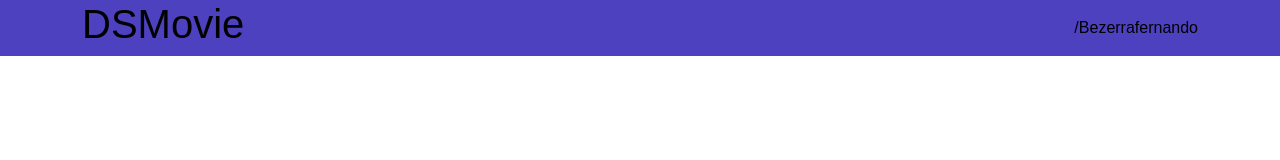
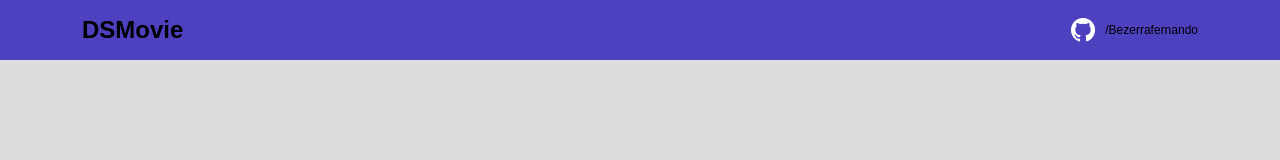
Before and after one commit to Bezerrafernando/DSMovie, a plain HTML site: page index.html in a window 1280 px wide. Drawn offline with nearby package versions, Linux system fonts and the light colour scheme.

Commit message:
Barra superior PARTE 2

```diff
--- a/css/styles.css
+++ b/css/styles.css
@@ -1,22 +1,51 @@
 @import url('https://fonts.googleapis.com/css2?family=Open+Sans:wght@300;400;700&display=swap');
+
+:root {
+    --bg-gray: #ddd;
+    --color-primary: #4D41C0;
+    --white: #fff;
+}
 *{
+    margin: 0;
     box-sizing: border-box;
     font-family: 'Open+Sans', sans-serif;
 }
+h1, h2, h3, h4, h5, h6{
+    margin: 0;
+}
 html, dody{
-    background-color:   #fff;
+    background-color: var(--bg-gray);
 }
 header{
-    background-color: #4D41C0;
-    color:  #FFFFFF;
+    background-color: var(--color-primary);
+    color: var(--white);
+    height: 60px;
+    display: flex;
+    align-items: center;
 }
 nav{
     display: flex;
     align-items: center;
     justify-content: space-between;
 }
+nav h1 {
+    font-size: 24px;
+    font-weight: 700;
+}
+
+nav a {
+    font-size: 12px;
+    font-weight: 400;
+}
 
 a, :hover{
     text-decoration: none;
     color: unset;
 }
+.DSMovie-contact-contanier{
+    display: flex;
+    align-items: center;
+}
+.DSMovie-contact-contanier img{
+  margin-right: 10px;
+}
--- a/index.html
+++ b/index.html
@@ -1,20 +1,28 @@
 <!DOCTYPE html>
 <html lang="en">
   <head>
-    <meta charset="UTF-8">
-    <meta http-equiv="X-UA-Compatible" content="IE=edge">
-    <meta name="viewport" content="width=device-width, initial-scale=1.0">
+    <meta charset="UTF-8" />
+    <meta http-equiv="X-UA-Compatible" content="IE=edge" />
+    <meta name="viewport" content="width=device-width, initial-scale=1.0" />
     <title>DSMOVIE</title>
 
-    <link rel="stylesheet" href="https://cdn.jsdelivr.net/npm/bootstrap@5.3.0-alpha1/dist/css/bootstrap.rtl.min.css" integrity="sha384-WJUUqfoMmnfkBLne5uxXj+na/c7sesSJ32gI7GfCk4zO4GthUKhSEGyvQ839BC51" crossorigin="anonymous">
+    <link
+      rel="stylesheet"
+      href="https://cdn.jsdelivr.net/npm/bootstrap@5.3.0-alpha1/dist/css/bootstrap.rtl.min.css"
+      integrity="sha384-WJUUqfoMmnfkBLne5uxXj+na/c7sesSJ32gI7GfCk4zO4GthUKhSEGyvQ839BC51"
+      crossorigin="anonymous"
+    />
 
-    <link rel="stylesheet" href="css/styles.css">
+    <link rel="stylesheet" href="css/styles.css" />
   </head>
   <body>
     <header>
       <nav class="container">
         <h1>DSMovie</h1>
+        <div class="DSMovie-contact-contanier">
+          <img src="img/GitHub.png" alt="GitHub" />
           <a href="https://github.com/Bezerrafernando">/Bezerrafernando</a>
+        </div>
       </nav>
     </header>
   </body>
```
Also changed, not shown: img/GitHub.png (added). Lines whose indentation alone changed are shown as unchanged.
